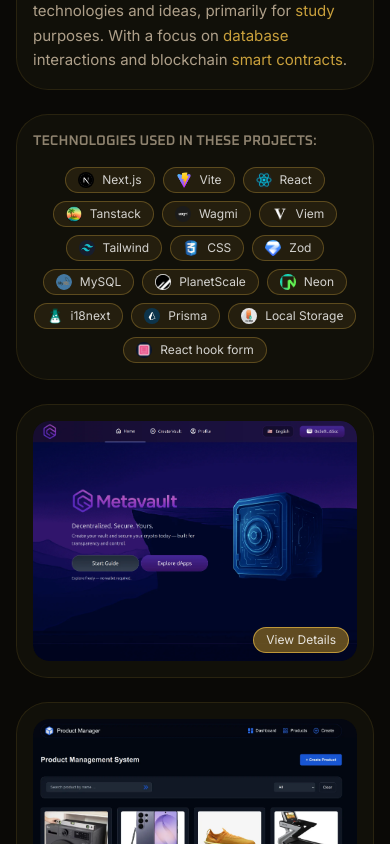
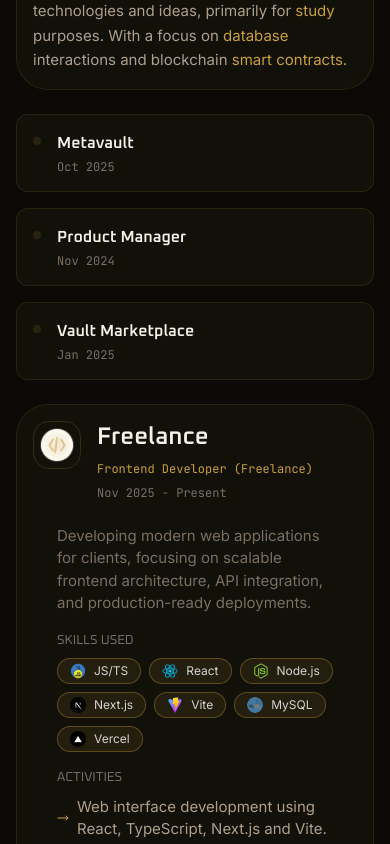
Before and after one commit to Ronny2k-git/portfolio, a React (Vite) app: page / in a window 390 px wide. Shown: the part 5880-6724 px from the top of the page. Built offline with nearby package versions, Linux system fonts and the light colour scheme.

Commit message:
wip: create a reusable tab component

```diff
--- a/src/home/sections/ProjectSection.tsx
+++ b/src/home/sections/ProjectSection.tsx
@@ -1,7 +1,14 @@
-import { Card } from '@/ui/components'
+import { Card, Tabs } from '@/ui/components'
 import { motion } from 'framer-motion'
-import { ProjectCard, SectionHeader, Tag } from '../components'
-import { HOME_PROJECT_TECHS, PROJECTS } from '../utils'
+import { SectionHeader } from '../components'
+import { PROJECTS } from '../utils'
+
+const projectTabs = PROJECTS.map((project, index) => ({
+  id: index,
+  value: project.id,
+  label: project.title,
+  year: project.date,
+}))
 
 export function ProjectSection() {
   return (
@@ -20,8 +27,9 @@ export function ProjectSection() {
         description="Personal projects built to explore new technologies — 2024 to present."
       />
 
-      <div className="w-full grid grid-cols-1 md:grid-cols-2 gap-6">
+      <div className="w-full">
         {/* Description */}
+        {/* <div className="flex flex-col gap-6">
           <Card className="w-full h-full gap-4 rounded-4xl p-4 sm:p-8">
             <span className="text-sm font-semibold font-display uppercase text-muted-hi/80">
               Overview ( 2024 — Present )
@@ -30,14 +38,53 @@ export function ProjectSection() {
             <p className="text-[15px] leading-relaxed text-muted-hi">
               <span className="text-solar">Personal</span> projects created to
               explore new technologies and ideas, primarily for{' '}
-            <span className="text-solar">study</span> purposes. With a focus on{' '}
-            <span className="text-solar">database</span> interactions and
+              <span className="text-solar">study</span> purposes. With a focus
+              on <span className="text-solar">database</span> interactions and
               blockchain <span className="text-solar">smart contracts</span>.
             </p>
           </Card>
+        </div> */}
+
+        <Tabs
+          tabList={projectTabs}
+          children={
+            <Card className="w-full h-full max-h-[15rem] lg:h-[12rem] gap-4 rounded-4xl p-4 sm:p-8">
+              <span className="text-sm font-semibold font-display uppercase text-muted-hi/80">
+                Overview ( 2024 — Present )
+              </span>
+
+              <p className="text-[15px] leading-relaxed text-muted-hi">
+                <span className="text-solar">Personal</span> projects created to
+                explore new technologies and ideas, primarily for{' '}
+                <span className="text-solar">study</span> purposes. With a focus
+                on <span className="text-solar">database</span> interactions and
+                blockchain <span className="text-solar">smart contracts</span>.
+              </p>
+            </Card>
+          }
+        />
+
+        {/* {PROJECTS.map((project) => (
+          <Card
+            key={project.title}
+            variant={'basic'}
+            className="p-4 rounded-4xl"
+          >
+            <ProjectCard
+              id={project.id}
+              className={`${project.class}`}
+              key={project.title}
+              image={project.image}
+              title={project.title}
+              description={project.description}
+              github={project.github}
+              live={project.live}
+            />
+          </Card>
+        ))} */}
 
         {/* Projects Stack */}
-        <Card
+        {/* <Card
           className="flex items-center justify-center p-4 sm:p-8 rounded-4xl"
           variant={'basic'}
         >
@@ -46,7 +93,7 @@ export function ProjectSection() {
               Technologies used in these projects:
             </span>
 
-            {/* Tags */}
+
             <ul
               className="flex flex-wrap gap-2 max-sm:justify-center "
               translate="no"
@@ -70,10 +117,10 @@ export function ProjectSection() {
               })}
             </ul>
           </div>
-        </Card>
+        </Card> */}
 
         {/* Projects */}
-        <div className="grid grid-cols-1 md:grid-cols-2 gap-6 md:col-span-2">
+        {/* <div className="grid grid-cols-1 md:grid-cols-2 gap-6 md:col-span-2">
           {PROJECTS.map((project) => (
             <Card
               key={project.title}
@@ -92,7 +139,7 @@ export function ProjectSection() {
               />
             </Card>
           ))}
-        </div>
+        </div> */}
       </div>
     </motion.section>
   )
--- a/src/home/utils/index.ts
+++ b/src/home/utils/index.ts
@@ -244,6 +244,7 @@ export const PROJECTS = [
     github: 'https://github.com/Ronny2k-git/metavault',
     live: 'https://metavault-phi.vercel.app/',
     class: 'max-desktop-lg:col-span-1 col-span-2',
+    date: 'Oct 2025',
   },
   {
     id: 'manager',
@@ -255,6 +256,7 @@ export const PROJECTS = [
     github: 'https://github.com/Ronny2k-git/marketplace',
     live: 'https://product-manager2k.vercel.app/',
     class: 'col-span-1',
+    date: 'Nov 2024',
   },
   {
     id: 'vault-marketplace',
@@ -265,5 +267,6 @@ export const PROJECTS = [
     alt: 'Vault Marketplace Web3 interface',
     github: 'https://github.com/Ronny2k-git/vault-marketplace',
     class: 'col-span-1',
+    date: 'Jan 2025',
   },
 ]
--- /dev/null
+++ b/src/ui/components/Tabs.tsx
@@ -0,0 +1,77 @@
+import { ExperienceCard } from '@/home/subcomponents'
+import { MY_EXPERIENCE } from '@/home/subcomponents/utils'
+import { Tabs as PrimitiveTabs } from 'radix-ui'
+import type { ReactNode } from 'react'
+
+export type TabsProps = {
+  children: ReactNode
+  tabList?: Array<{
+    id: number
+    value: string
+    label: string
+    role?: string
+    year: string
+  }>
+}
+
+export function Tabs({ children, tabList }: TabsProps) {
+  return (
+    <PrimitiveTabs.Root className="w-full" defaultValue="freelance">
+      <div className="flex max-md:flex-col gap-6">
+        {/* Coluna esquerda */}
+        <div className="flex flex-col gap-6 md:min-w-[15rem] md:max-w-[27rem]">
+          {children}
+
+          <PrimitiveTabs.List className="flex flex-col gap-2 max-sm:gap-4 w-full">
+            {tabList?.map((tab) => (
+              <PrimitiveTabs.Trigger
+                key={tab.id}
+                value={tab.value}
+                className="group flex gap-4 bg-card-basic p-4 rounded-xl border border-bg-border
+                          data-[state=active]:border-solar"
+              >
+                <div className="size-2 mt-1.5 rounded-full bg-bg-border group-data-[state=active]:bg-solar" />
+
+                <div className="flex flex-col gap-1 items-start">
+                  <span className="font-display font-semibold text-white-glow">
+                    {tab.label}
+                  </span>
+
+                  {tab.role && (
+                    <span className="text-xs font-mono text-muted">
+                      {tab.role}
+                    </span>
+                  )}
+
+                  {tab.year && (
+                    <span className="text-xs font-mono text-muted">
+                      {tab.year}
+                    </span>
+                  )}
+                </div>
+              </PrimitiveTabs.Trigger>
+            ))}
+          </PrimitiveTabs.List>
+        </div>
+
+        {/* Coluna direita */}
+        <div className="w-full md:min-w-[26rem]">
+          {MY_EXPERIENCE.map((card) => (
+            <PrimitiveTabs.Content key={card.value} value={card.value}>
+              <ExperienceCard
+                logo={card.logo}
+                company={card.company}
+                website={card.website}
+                role={card.role}
+                date={card.date}
+                firstDescription={card.firstDescription}
+                tech={card.tech}
+                contributions={card.contributions}
+              />
+            </PrimitiveTabs.Content>
+          ))}
+        </div>
+      </div>
+    </PrimitiveTabs.Root>
+  )
+}
--- a/src/ui/components/index.ts
+++ b/src/ui/components/index.ts
@@ -1,3 +1,4 @@
 export * from './Card'
 export * from './Divider'
 export * from './Icon'
+export * from './Tabs'
```
Lines whose indentation alone changed are shown as unchanged.
